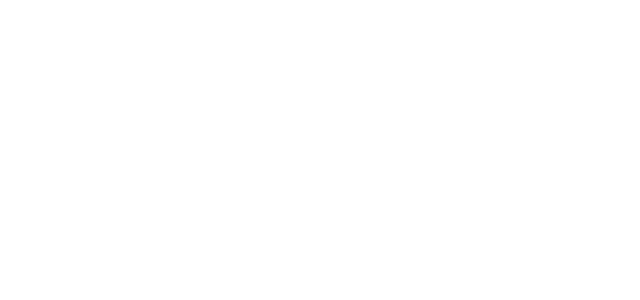
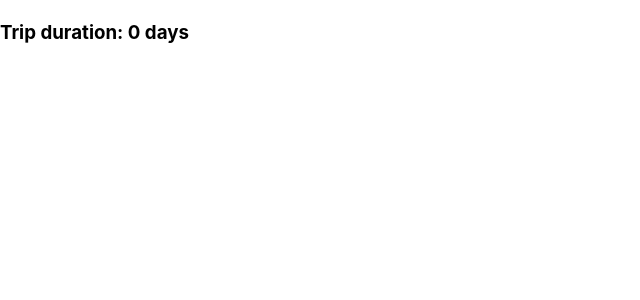
Before and after one commit to Summerflowerling/travel_app_react, a React (Create React App) app: page /SearchResult in a window 1280 px wide. Shown: the top 300 px of the page, without its empty margins (0-640 px from the left). Built offline with nearby package versions, Linux system fonts and the light colour scheme.

Commit message:
refactor: Comment out the function with got request in SearchResult.tsx
Project works without the got request in SearchResult.tsx

```diff
--- a/src/App.tsx
+++ b/src/App.tsx
@@ -13,7 +13,7 @@
           <Switch>
             <Route path="/" exact component={Form} />
             <Route path="/weather" component={Weather} />
-            <Route path="/getGeoname" component={SearchResult} />
+            <Route path="/SearchResult" component={SearchResult} />
           </Switch>
         </div>
       </TravelInfoContextProvider>
```
Also changed, not shown: src/Components/SearchResult.tsx (+16 -2 lines).
